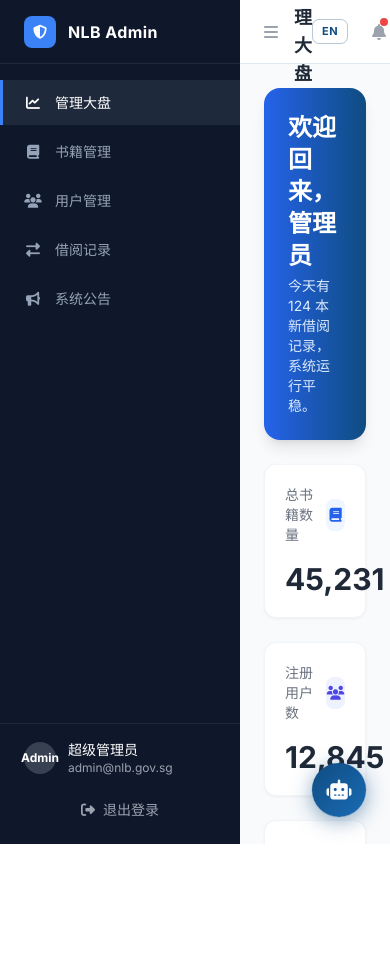
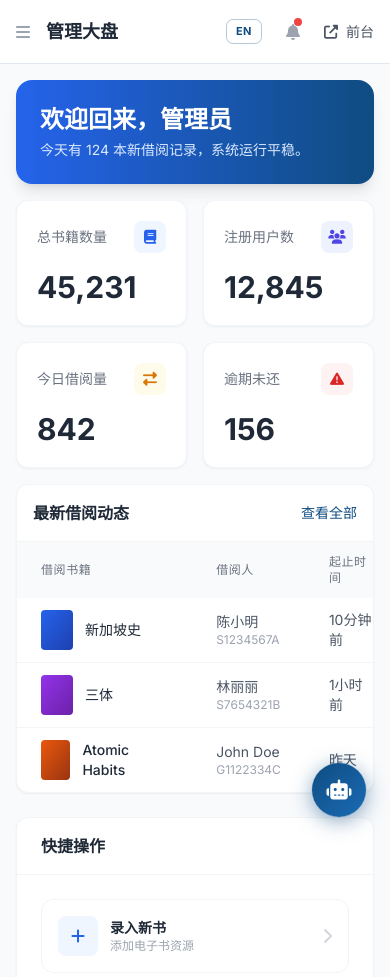
Before and after one commit to Damonxl5/sgonline, a website: page admin-dashboard.html in a window 390 px wide. Shown: the top 977 px of the page. Before the commit the page ends 844 px from the top, so only its background shows below. Drawn offline with nearby package versions, Linux system fonts and the light colour scheme; no server answers.

Commit message:
Add files via upload

```diff
--- a/admin-dashboard.html
+++ b/admin-dashboard.html
@@ -15,20 +15,28 @@ tailwind.config = {
 </script>
 <style>
   body { font-family: 'Inter', sans-serif; }
-  .sidebar { background: #0f172a; width: 240px; transition: all 0.3s; }
+  .sidebar { background: #0f172a; width: 240px; transition: transform 0.3s; flex-shrink: 0; }
   .sidebar-link { display: flex; align-items: center; gap: 12px; padding: 12px 20px; color: #94a3b8; font-size: 14px; transition: all 0.2s; border-left: 3px solid transparent; }
   .sidebar-link:hover { background: #1e293b; color: #fff; }
   .sidebar-link.active { background: #1e293b; color: #fff; border-left-color: #3b82f6; font-weight: 500; }
-  .main-content { background: #f8fafc; flex: 1; height: 100vh; overflow-y: auto; }
-  .top-header { background: #fff; border-bottom: 1px solid #e2e8f0; height: 64px; display: flex; align-items: center; justify-content: space-between; padding: 0 24px; position: sticky; top: 0; z-index: 40; }
+  .main-content { background: #f8fafc; flex: 1; min-height: 100vh; overflow-y: auto; min-width: 0; }
+  .top-header { background: #fff; border-bottom: 1px solid #e2e8f0; height: 64px; display: flex; align-items: center; justify-content: space-between; padding: 0 16px; position: sticky; top: 0; z-index: 40; }
   .stat-card { background: #fff; border-radius: 12px; padding: 20px; box-shadow: 0 1px 3px rgba(0,0,0,0.05); border: 1px solid #f1f5f9; display: flex; flex-direction: column; }
+  @media (max-width: 1023px) {
+    .sidebar { position: fixed; left: 0; top: 0; height: 100%; z-index: 50; transform: translateX(-100%); }
+    .sidebar.open { transform: translateX(0); }
+    body { overflow-x: hidden; }
+  }
 </style>
 <script src="nav.js"></script>
 <script src="i18n.js"></script>
 <script src="api-config.js"></script>
 <script src="api-services.js"></script>
 </head>
-<body class="flex min-h-screen overflow-hidden">
+<body class="flex min-h-screen">
+
+<!-- Sidebar Backdrop (mobile) -->
+<div id="sidebar-backdrop" class="fixed inset-0 bg-black/50 z-40 hidden lg:hidden"></div>
 
 <!-- Sidebar -->
 <aside class="sidebar flex-shrink-0 flex flex-col h-screen">
@@ -84,7 +92,7 @@ tailwind.config = {
   <!-- Top Header -->
   <header class="top-header">
     <div class="flex items-center gap-4">
-      <button class="text-gray-400 hover:text-gray-600 lg:hidden">
+      <button id="sidebar-toggle" class="text-gray-400 hover:text-gray-600 lg:hidden">
         <i class="fas fa-bars"></i>
       </button>
       <h1 class="text-lg font-semibold text-gray-800" data-i18n="admin.nav.dashboard">管理大盘</h1>
@@ -106,7 +114,7 @@ tailwind.config = {
   </header>
 
   <!-- Dashboard Content -->
-  <div class="p-6 space-y-6">
+  <div class="p-4 lg:p-6 space-y-4 lg:space-y-6">
 
     <!-- Welcome Banner -->
     <div class="bg-gradient-to-r from-blue-600 to-primary rounded-2xl p-6 text-white shadow-lg flex items-center justify-between">
@@ -120,7 +128,7 @@ tailwind.config = {
     </div>
 
     <!-- Stats Grid -->
-    <div class="grid grid-cols-1 md:grid-cols-2 lg:grid-cols-4 gap-6">
+    <div class="grid grid-cols-2 lg:grid-cols-4 gap-4">
       <div class="stat-card">
         <div class="flex items-center justify-between mb-4">
           <p class="text-sm font-medium text-gray-500" data-i18n="admin.dash.stat.books">总书籍数量</p>
@@ -167,12 +175,12 @@ tailwind.config = {
 
       <!-- Recent Borrowings (Takes up 2 columns) -->
       <div class="lg:col-span-2 bg-white rounded-xl shadow-sm border border-gray-100">
-        <div class="px-6 py-4 border-b border-gray-100 flex items-center justify-between">
+        <div class="px-4 py-4 border-b border-gray-100 flex items-center justify-between">
           <h3 class="font-semibold text-gray-800" data-i18n="admin.dash.recent">最新借阅动态</h3>
           <button class="text-sm text-primary hover:underline font-medium" data-nav="admin-borrows" data-i18n="admin.dash.recent.all">查看全部</button>
         </div>
         <div class="overflow-x-auto">
-          <table class="w-full text-left border-collapse">
+          <table class="w-full text-left border-collapse min-w-[480px]">
             <thead>
               <tr class="bg-gray-50 text-gray-500 text-xs uppercase tracking-wider">
                 <th class="px-6 py-3 font-medium" data-i18n="admin.borrows.col.book">书籍</th>
@@ -275,6 +283,23 @@ tailwind.config = {
 $(function() {
   // 全局 data-nav 跳转
   $(document).on('click','[data-nav]',function(e){ e.preventDefault(); navigateTo($(this).data('nav')); });
+
+  // Mobile sidebar toggle
+  $('#sidebar-toggle').on('click', function() {
+    $('.sidebar').addClass('open');
+    $('#sidebar-backdrop').removeClass('hidden');
+  });
+  $('#sidebar-backdrop').on('click', function() {
+    $('.sidebar').removeClass('open');
+    $('#sidebar-backdrop').addClass('hidden');
+  });
+  // Close sidebar on nav link click (mobile)
+  $(document).on('click', '.sidebar-link', function() {
+    if (window.innerWidth < 1024) {
+      $('.sidebar').removeClass('open');
+      $('#sidebar-backdrop').addClass('hidden');
+    }
+  });
 });
 </script>
 <script src="admin-dashboard-integration.js"></script>
```
